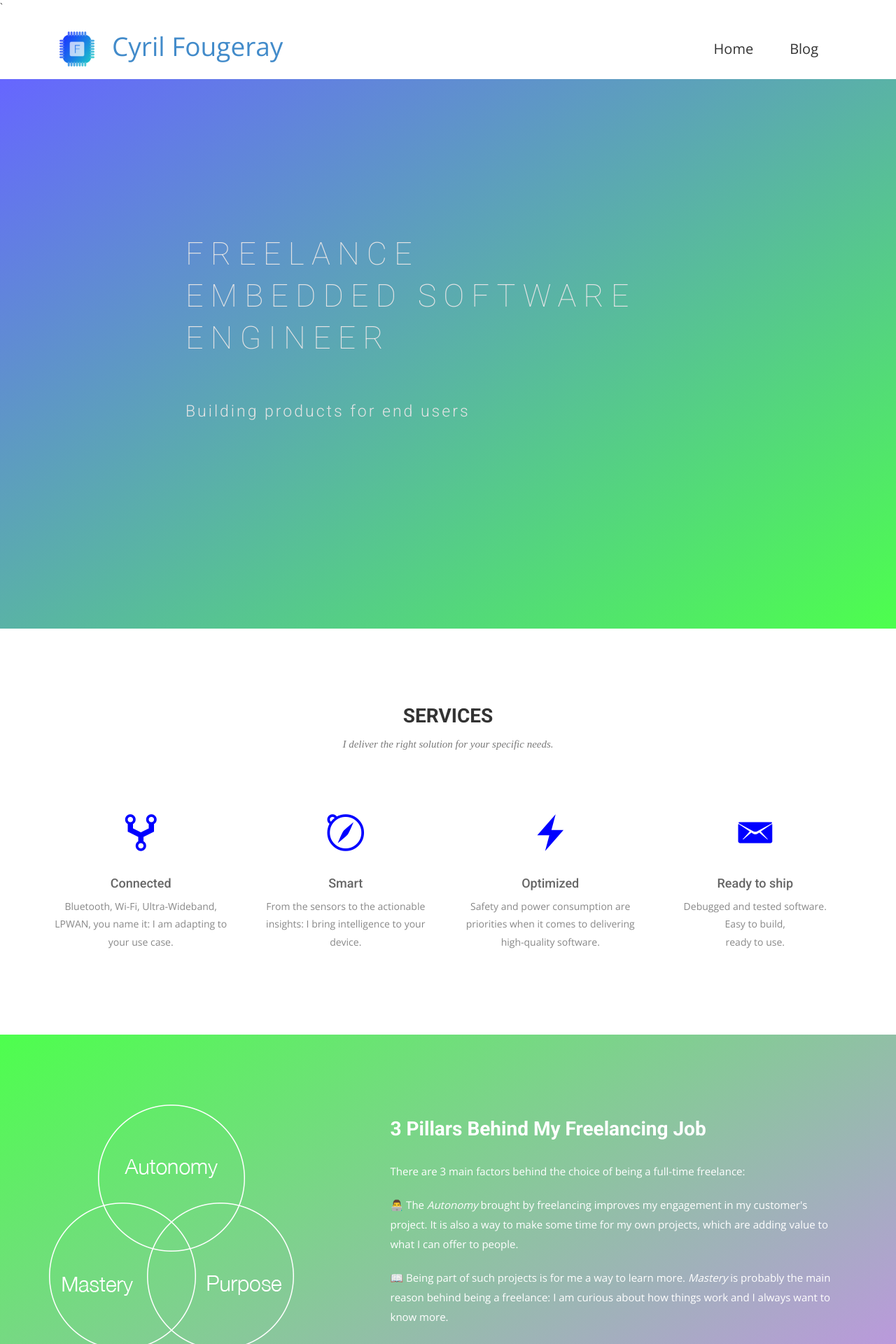
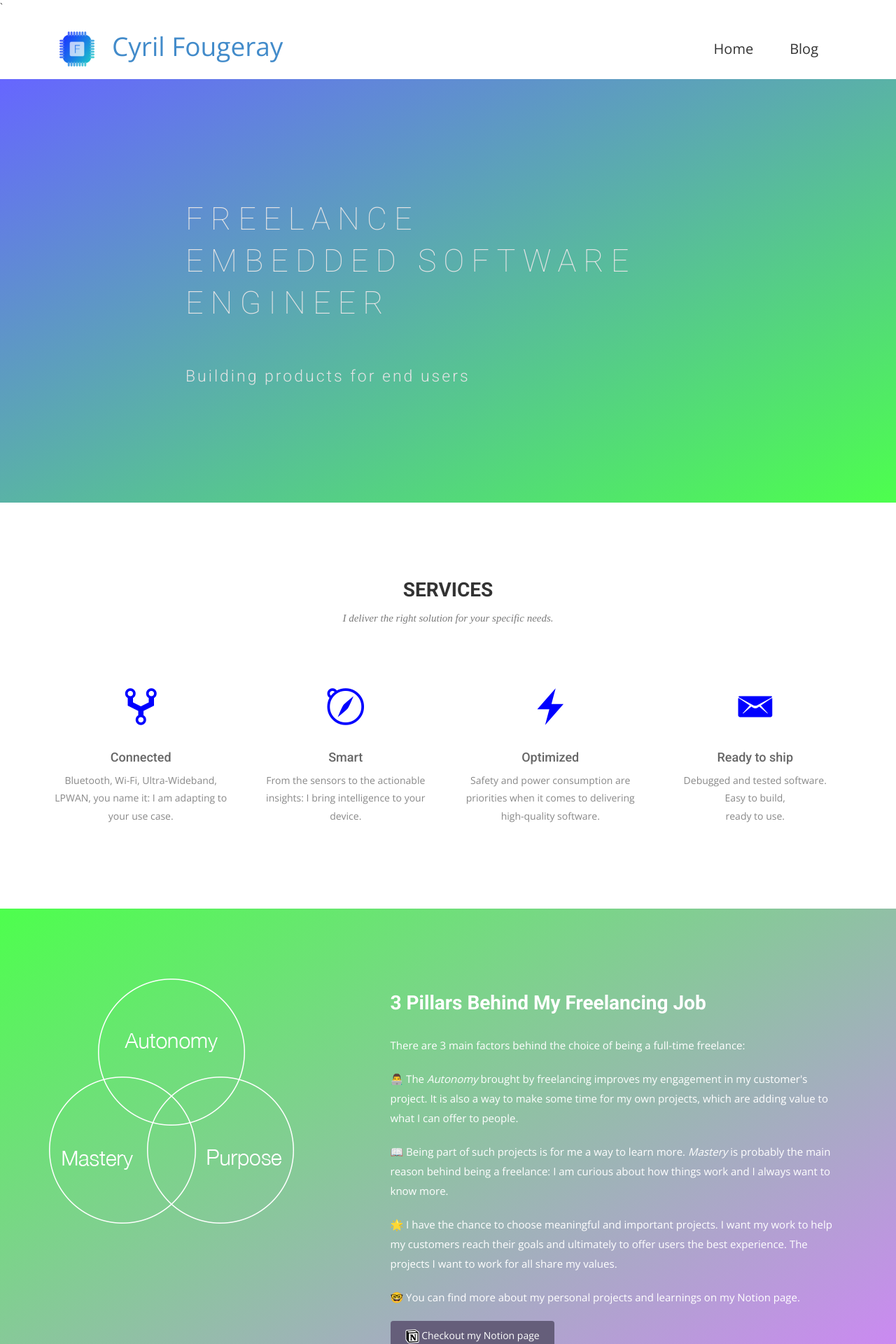
Before and after one commit to fouge/fouge.github.io, a Jekyll site: the page built from index.html, in a window 1280 px wide. Shown: the top 1920 px of the page at 70% size. Built offline with Jekyll 4.4.1, drawn with Linux system fonts in a browser that asks for light colours; nearby versions of some CDN libraries; some web fonts are replaced.

Commit message:
Reduced margins on first section

```diff
--- a/css/airspace.css
+++ b/css/airspace.css
@@ -105,7 +105,7 @@ font header .navbar-default .navbar-nav li a:hover {
   background-size: cover;
   background-attachment: fixed;
   background-position: 10% 0%;
-  padding: 200px 0 280px 0;
+  padding: 150px 0 150px 0;
   position: relative;
 }
 #slider:before {
```
